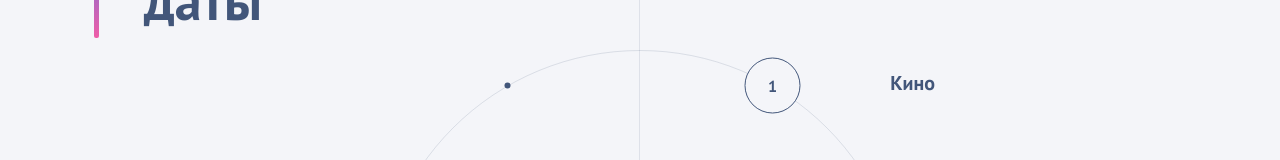
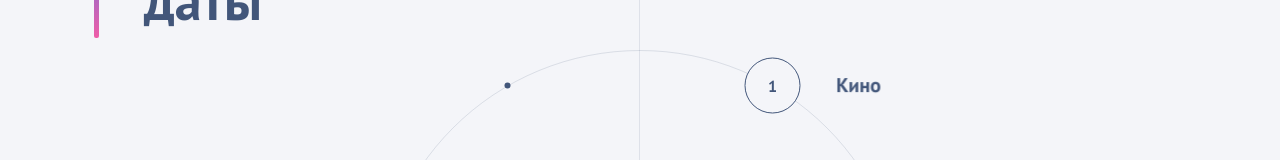
Before and after one commit to when-dev/only-digital-test, a React app: page / in a window 1280 px wide. Shown: the part 168-328 px from the top of the page. Built offline with nearby package versions, Linux system fonts and the light colour scheme.

Commit message:
feat: attach category to active dot

```diff
--- a/src/components/Timeline.scss
+++ b/src/components/Timeline.scss
@@ -113,11 +113,15 @@
 
 .timeline__category {
 	position: absolute;
-	top: 20px;
-	right: -30px;
+	white-space: nowrap;
 	font-size: 20px;
 	font-weight: 600;
 	color: #42567A;
+
+	transition: transform .5s ease, opacity .3s ease;
+	will-change: transform;
+
+	pointer-events: none;
 }
 
 .timeline__years {
--- a/src/components/Timeline.tsx
+++ b/src/components/Timeline.tsx
@@ -45,6 +45,24 @@ export function Timeline() {
 			return { i, x, y }
 		})
 	}, [circleSize, total])
+
+	const anchor = useMemo(() => {
+		if (!circleSize) return null
+
+		const r = circleSize / 2
+		const startRad = -Math.PI / 3
+		const x = Math.cos(startRad) * r
+		const y = Math.sin(startRad) * r
+		return { x, y }
+	}, [circleSize])
+
+	const categoryStyle: React.CSSProperties | undefined = anchor
+		? {
+				top: '50%',
+				left: '50%',
+				transform: `translate(-50%, -50%) translate(${anchor.x}px, ${anchor.y}px) translate(86px, 0)`,
+			}
+		: undefined
 
 	useEffect(() => {
 		const updateCrossY = () => {
@@ -141,7 +159,9 @@ export function Timeline() {
 									)
 								})}
 							</div>
-							<div className='timeline__category'>{activePeriod.title}</div>
+							<div className='timeline__category' style={categoryStyle}>
+								{activePeriod.title}
+							</div>
 						</div>
 					</div>
 
```
